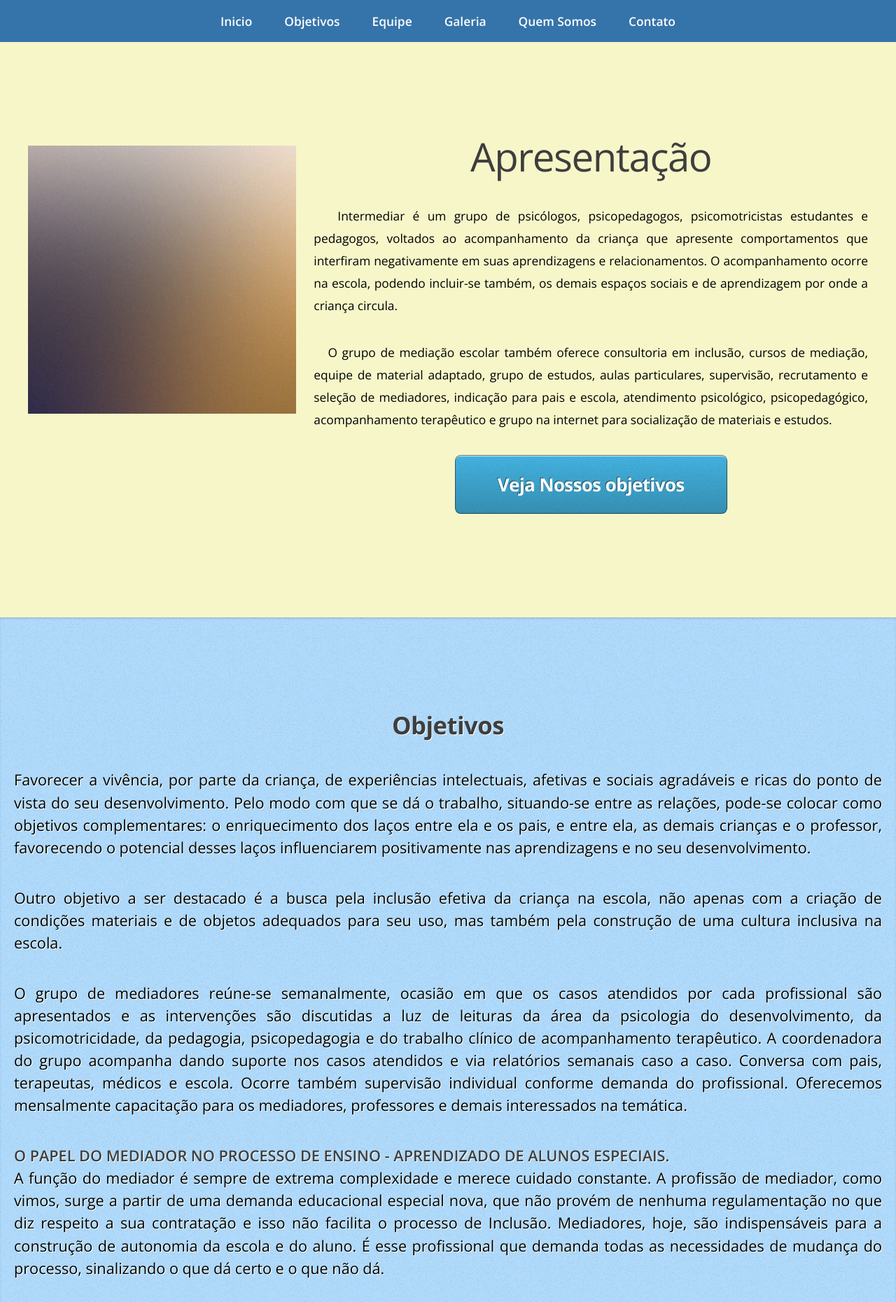
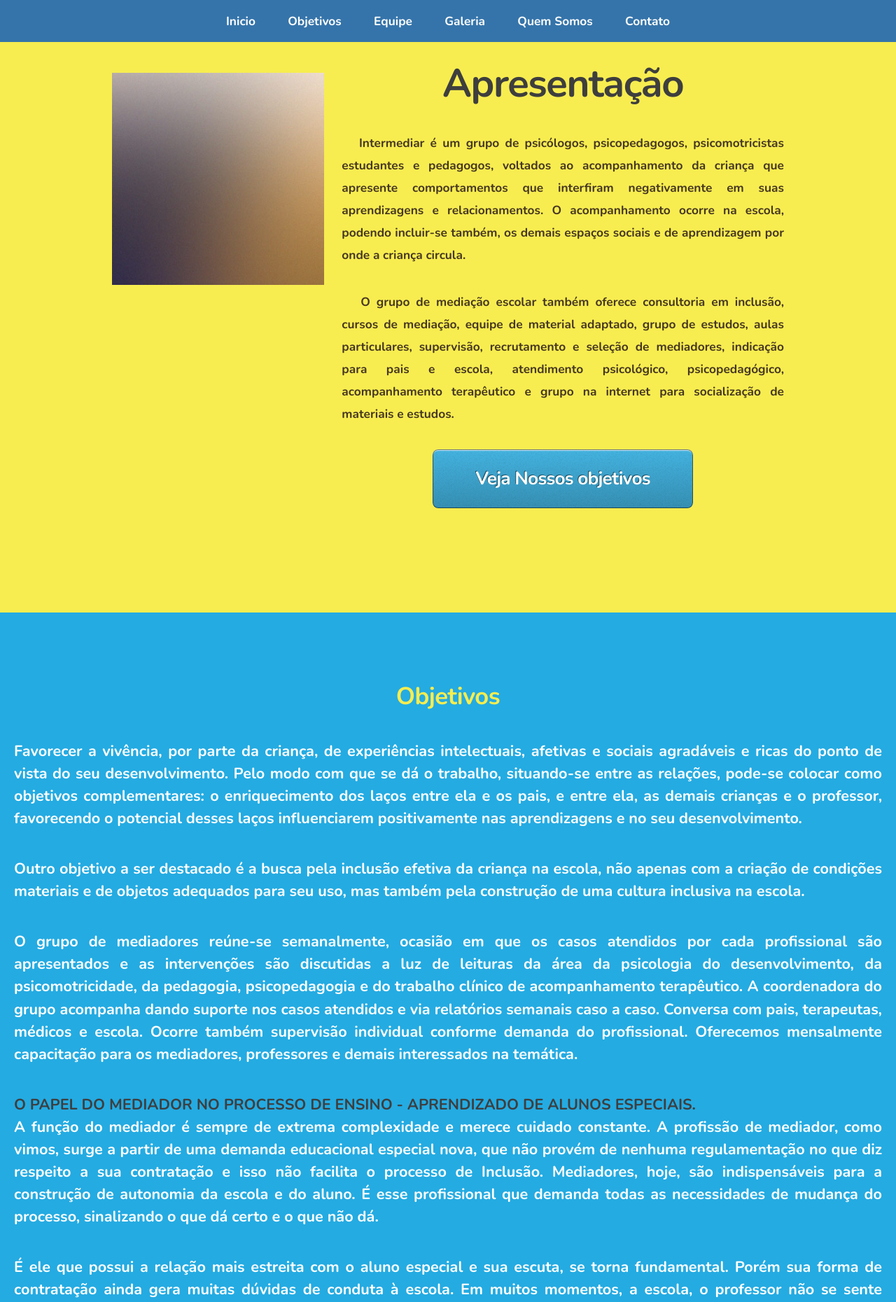
Before and after one commit to charleycesar/ProjetoIntermediar, a PHP site: page / in a window 1280 px wide; the page is wider, and only the part inside the window is pictured. Shown: the top 1860 px of that part at 70% size. Run offline with PHP 8.4, Linux system fonts and the light colour scheme.

Commit message:
melhorando o design
fiz algumas alteracoes no js e css para ajustar de acordo com a logo as
cores do site

```diff
--- a/css/style-desktop.css
+++ b/css/style-desktop.css
@@ -129,13 +129,13 @@
 
 	.wrapper
 	{
-		padding: 8em 0 8em 0;
+		padding: 6em 0 8em 0;
 		text-align: center;
 	}
 
 		.wrapper.first
 		{
-			padding-top: 12em;
+			padding-top: 6em;
 		}
 
 /*********************************************************************************/
--- a/css/style.css
+++ b/css/style.css
@@ -1,11 +1,9 @@
 @charset 'UTF-8';
-@import url('http://fonts.googleapis.com/css?family=Open+Sans:300,300italic,600,600italic,700');
+@import url('http://fonts.googleapis.com/css?family=Nunito:700');
 @import url('font-awesome.min.css');
 
 /*
-	Miniport by HTML5 UP
-	html5up.net | @n33co
-	Free for personal and commercial use under the CCA 3.0 license (html5up.net/license)
+@import url('http://fonts.googleapis.com/css?family=Open+Sans:300,300italic,600,600italic,700');
 */
 
 /*********************************************************************************/
@@ -14,7 +12,7 @@
 
 	body,input,textarea,select
 	{
-		font-family: 'Open Sans', sans-serif;
+		font-family: 'Nunito', sans-serif;
 		line-height: 1.85em;
 		color: #888;
 		font-weight: 300;
@@ -594,8 +592,6 @@
 
 	.wrapper
 	{
-		background-image: url('images/bg.png');
-		box-shadow: inset 0px 1px 0px 0px rgba(0,0,0,0.05), inset 0px 2px 3px 0px rgba(0,0,0,0.1);
 	}
 
 		.wrapper.first
@@ -606,28 +602,30 @@
 		.wrapper.style1
 		{
 			background-image: none;
-			background-color: #F6F6C9;
-			color:#000;
+			background-color: #F7ED50;
+			color:#463621;
 		}
-
+		.wrapper.style1 h2{
+			color: #24ABE2;
+		}
+		.wrapper.style2 h2{
+			color: #F7ED50;
+		}
 		.wrapper.style2
 		{
-			background-color: #B1DBFC;
-			text-shadow: 1px 1px 0px #fff;
-			color:#000;
+			background-color: #24ABE2;
+			color:#fff;
 		}
 
 		.wrapper.style3
 		{
 			background-color: #f4f4f4;
-			text-shadow: 1px 1px 0px #fff;
 		}
 
 		.wrapper.style4
 		{
 			background-color: #303030;
 			color: #999;
-			text-shadow: -1px -1px 0px #181818;
 		}
 
 			.wrapper.style4 h1,
--- a/js/init.js
+++ b/js/init.js
@@ -10,7 +10,7 @@
 		reset: 'full',
 		breakpoints: {
 			'global':	{ range: '*', href: 'css/style.css' },
-			'desktop':	{ range: '641-', href: 'css/style-desktop.css', containers: 1200, grid: { gutters: 25 } },
+			'desktop':	{ range: '641-', href: 'css/style-desktop.css', containers: 960, grid: { gutters: 25 } },
 			'1000px':	{ range: '641-1200', href: 'css/style-1000px.css', containers: 960, grid: { gutters: 25 }, viewport: { width: 1080 } },
 			'mobile':	{ range: '-640', href: 'css/style-mobile.css', containers: '100%', grid: { collapse: true, gutters: 10 }, viewport: { scalable: false } }
 		}
```
